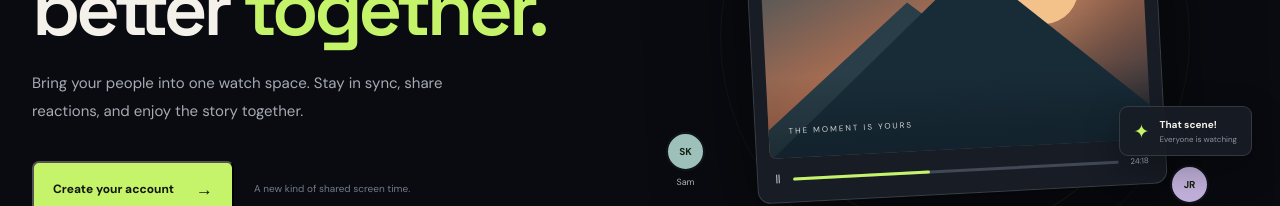
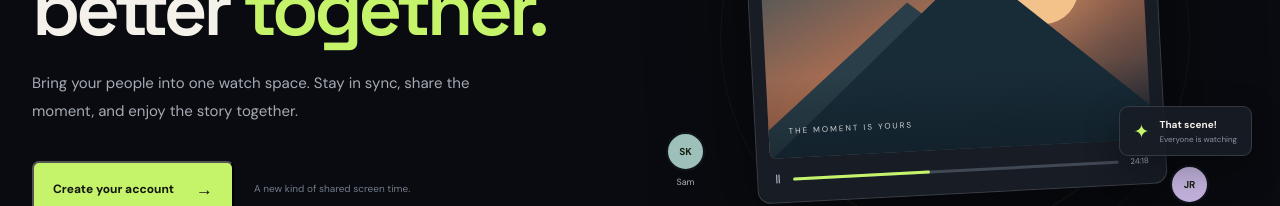
Before and after one commit to Manohar2026/ai-watch-spaces, a React (Vite) app in the folder frontend/: page / in a window 1280 px wide. Shown: the part 345-551 px from the top of the page. Built offline with nearby package versions, Linux system fonts and the light colour scheme; no server answers.

Commit message:
copy: describe supported sharing without implying reactions

```diff
--- a/frontend/src/app/App.tsx
+++ b/frontend/src/app/App.tsx
@@ -89,7 +89,7 @@ function AppContent() {
           <p className="eyebrow"><span className="status-dot" /> YOUR PEOPLE. YOUR STORIES. IN SYNC.</p>
           <h1 id="hero-title">Some stories are<br />better <span>together.</span></h1>
           <p className="hero-description">
-            Bring your people into one watch space. Stay in sync, share reactions,
+            Bring your people into one watch space. Stay in sync, share the moment,
             and enjoy the story together.
           </p>
           <div className="hero-actions">
```
